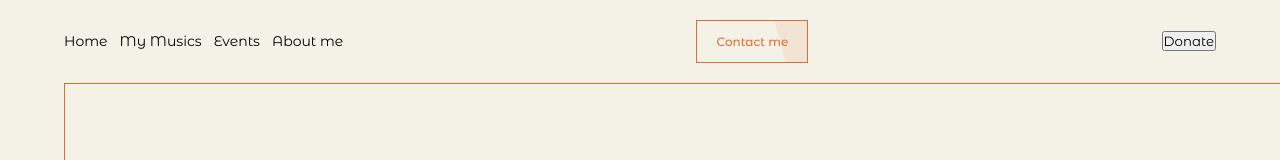
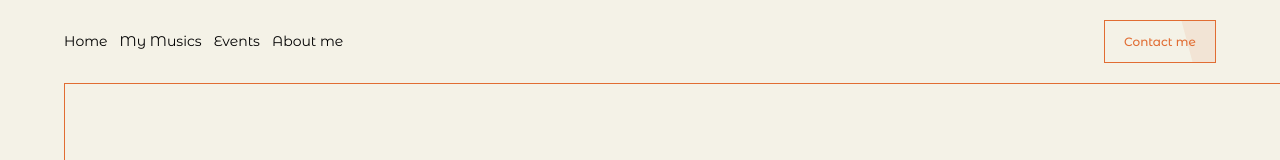
Before and after one commit to Simlex/the-revolutionary-group, a Next.js app: page /contact in a window 1280 px wide. Both pictures are taken after a click on the button "Continue to site". Shown: the top 160 px of the page. Built offline with nearby package versions, Linux system fonts and the light colour scheme.

Commit message:
Updated ui

```diff
--- a/components/Navbar.tsx
+++ b/components/Navbar.tsx
@@ -63,7 +63,7 @@ const Navbar: FunctionComponent<NavbarProps> = (): ReactElement => {
                                         <Link href='/contact' onClick={() => setIsNavOpen(false)}>
                                             <li className={route.pathname == '/contact' ? styles.active : ''}>Contact me</li>
                                         </Link>
-                                        <button>Donate</button>
+                                        {/* <button>Donate</button> */}
                                     </div>
                                 </div>
                             </div>}
@@ -100,7 +100,7 @@ const Navbar: FunctionComponent<NavbarProps> = (): ReactElement => {
                                 <button onClick={() => setBookingPanelVisibility(true)}>Contact me</button>
                             </div>
                         </Link>
-                        <button>Donate</button>
+                        {/* <button>Donate</button> */}
                     </div>
             }
         </>
--- a/src/pages/contact.tsx
+++ b/src/pages/contact.tsx
@@ -30,7 +30,7 @@ const Contact: FunctionComponent<ContactProps> = (): ReactElement => {
                 </div>
             </div>
             <div className={styles.content}>
-                <h2>For all booking inquiries, event invitations, or media-related requests, please don't hesitate to contact me. I value your interest and support.</h2>
+                <h2>For all booking inquiries, event invitations, or media-related requests, please don&apos;t hesitate to contact me. I value your interest and support.</h2>
 
                 <div className={styles.content__socialMediaList}>
                     <Link href='https://facebook.com/gracefulandrew' target='_blank'>
```
